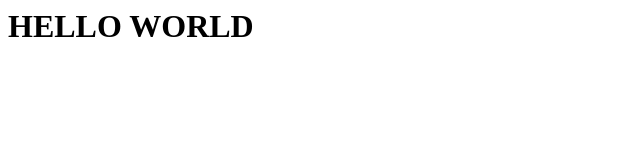
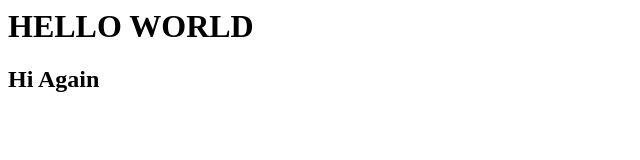
Before and after one commit to ElectraH/mobile, a plain HTML site: page index.html in a window 1280 px wide. Shown: the whole page, without its empty margins (0-640 px from the left). Drawn offline with Linux system fonts and the light colour scheme.

Commit message:
added to index

```diff
--- a/index.html
+++ b/index.html
@@ -2,5 +2,6 @@
 	<title> hello world </title>
 	<head>
 		<h1> HELLO WORLD </h1>
+		<h2> Hi Again </h2>
 	</head>
 </html>
```
